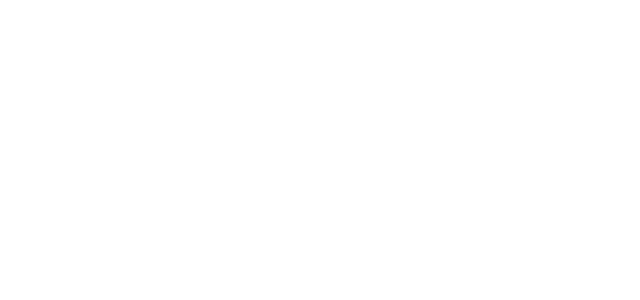
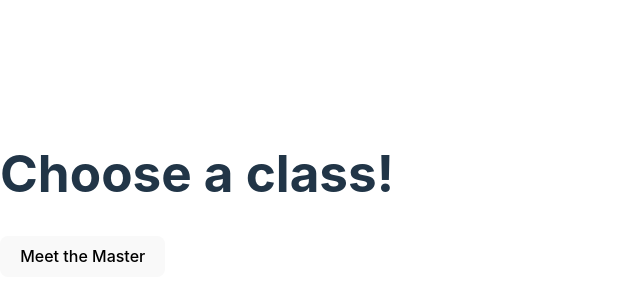
Before and after one commit to jmcconna/Daily-Dungeon, a React (Vite) app in the folder client/: page /charactercreate in a window 1280 px wide. Before the commit this address had no page. Shown: the part 206-506 px from the top of the page, without its empty margins (0-640 px from the left). Built offline with nearby package versions, Linux system fonts and the light colour scheme.

Commit message:
added links between Home, Character Create, and Introduction pages via buttons

```diff
--- a/client/src/App.jsx
+++ b/client/src/App.jsx
@@ -1,6 +1,8 @@
 import { ApolloProvider, ApolloClient, InMemoryCache } from '@apollo/client';
 import { BrowserRouter as Router, Routes, Route } from 'react-router-dom';
 import Home from './pages/Home.jsx';
+import CharacterCreate from './pages/CharacterCreate.jsx'
+import Introduction from './pages/Introduction.jsx'
 // import other pages as needed
 
 // Create an Apollo Client instance
@@ -15,6 +17,8 @@ function App() {
       <Router>
       <Routes>
         <Route exact path="/" element={<Home />} />
+        <Route exact path="/charactercreate" element={<CharacterCreate />} />
+        <Route exact path="/introduction" element={<Introduction />} />
       </Routes>
       </Router>
     </ApolloProvider>
--- a/client/src/pages/CharacterCreate.jsx
+++ b/client/src/pages/CharacterCreate.jsx
@@ -0,0 +1,14 @@
+import { Link } from 'react-router-dom';
+
+function CharacterCreate() {
+  return (
+    <div>
+      <h1>Choose a class!</h1>
+      <Link to={{ pathname: '/introduction'}}>
+        <button>Meet the Master</button>
+      </Link>
+    </div>
+  );
+}
+
+export default CharacterCreate;
--- a/client/src/pages/Home.jsx
+++ b/client/src/pages/Home.jsx
@@ -1,10 +1,14 @@
 import SignUpForm from './SignupForm';
+import { Link } from 'react-router-dom';
 
 function Home() {
   return (
     <div>
       <h1>Prepare for Adventure!</h1>
       <SignUpForm />
+      <Link to={{ pathname: '/charactercreate'}}>
+        <button>Begin...</button>
+      </Link>
     </div>
   );
 }
--- /dev/null
+++ b/client/src/pages/Introduction.jsx
@@ -0,0 +1,13 @@
+
+
+function Introduction() {
+  return (
+    <div>
+      <h1>Good day, my young apprentence!</h1>
+      <p>I remember when I was your age... eager to prove myself out in the wilds. But you still have much to learn. I can teach you what you need to know to survive. Just bring me back a portion of what you find, and I&apos;ll give show you how to hone your skills in battle, navigation, and the arts.
+      </p>
+    </div>
+  );
+}
+
+export default Introduction;
```
